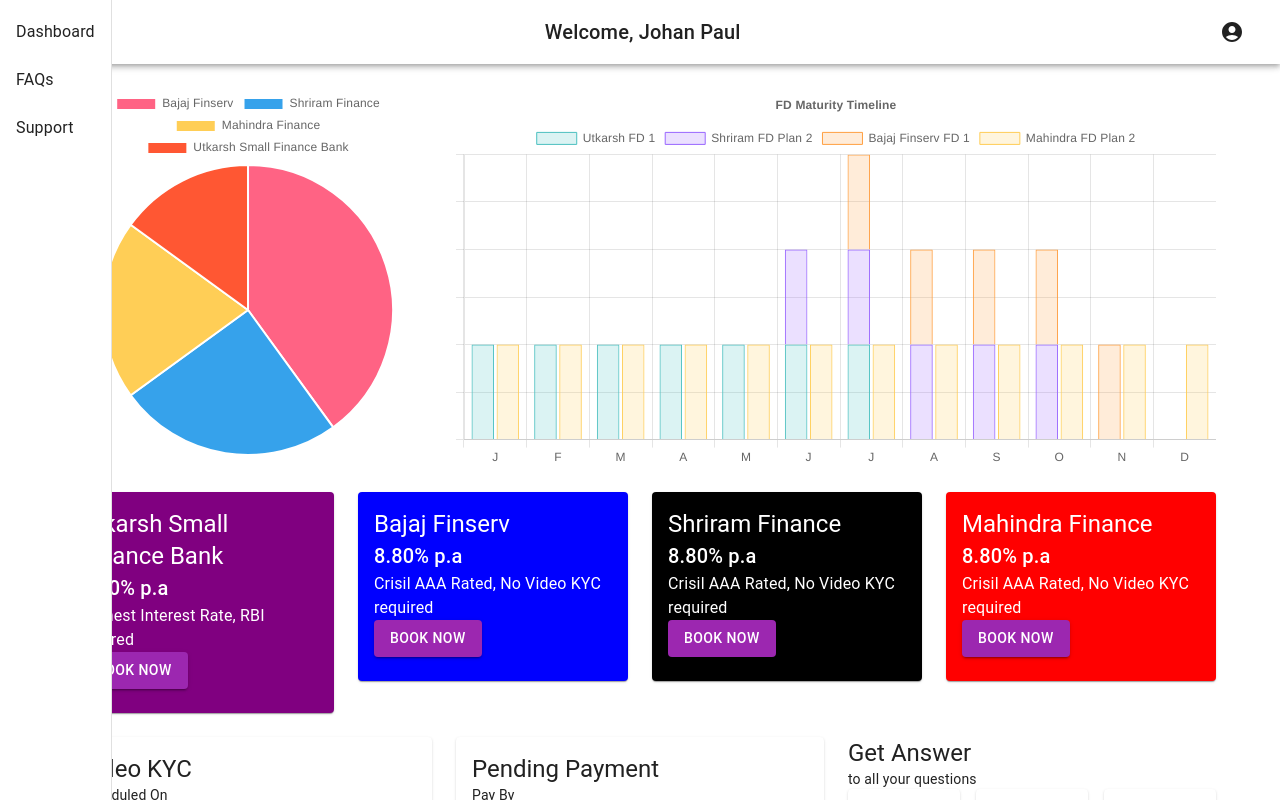
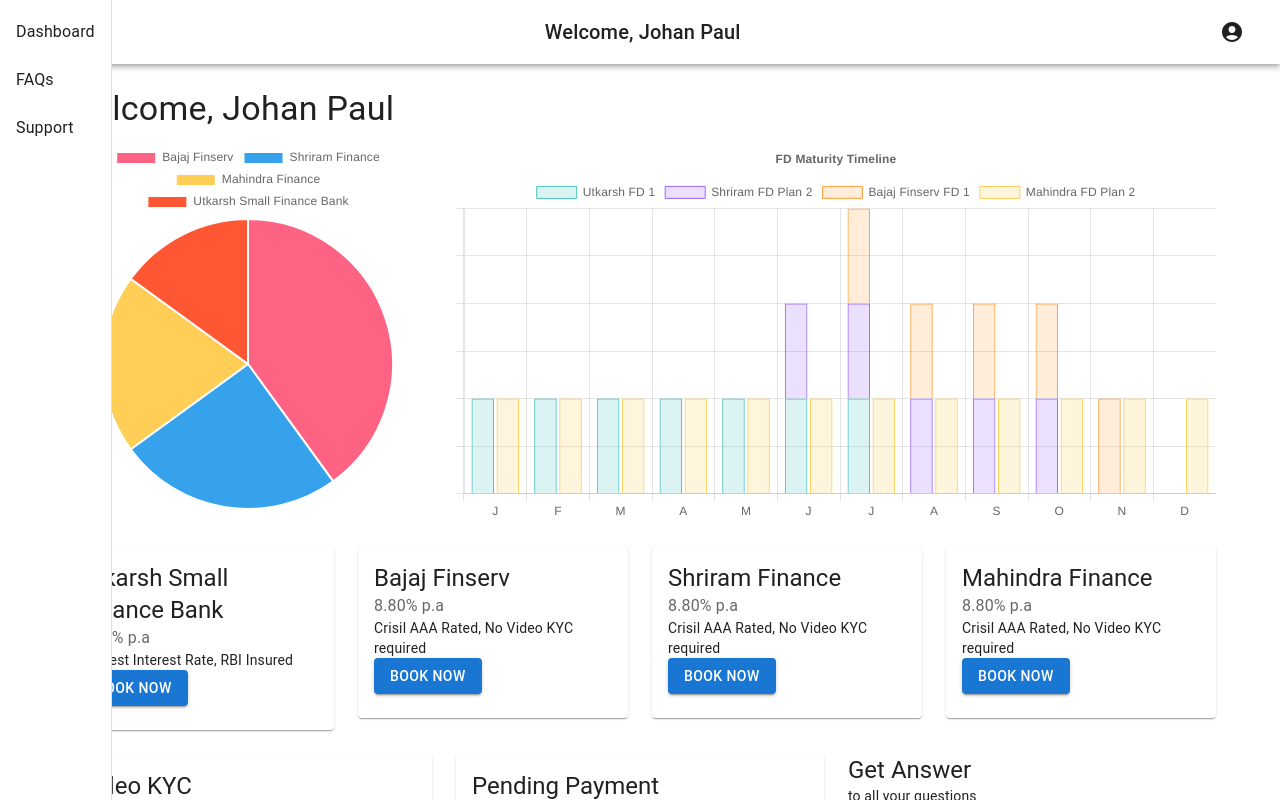
Before and after one commit to codearora/Portfolio-Dashboard, a React (Create React App) app in the folder dashboard-app/: page / in a window 1280 px wide. Shown: the top 800 px of the page. Built offline with nearby package versions, Linux system fonts and the light colour scheme; grey boxes are pictures that could not be loaded.

Commit message:
updated card component

```diff
--- a/dashboard-app/src/components/BankCard.js
+++ b/dashboard-app/src/components/BankCard.js
@@ -1,17 +1,39 @@
 import React from 'react';
 import { Card, CardContent, Typography, Button } from '@mui/material';
+import { makeStyles } from '@mui/styles';
 
-function BankCard({ bankName, interestRate, details, action, color }) {
+const useStyles = makeStyles({
+    root: {
+        borderLeft: props => `5px solid ${props.color}`,
+        boxShadow: '0 4px 8px rgba(0,0,0,0.1)',
+        borderRadius: '8px',
+    },
+    button: {
+        marginTop: '10px',
+    },
+});
+
+const BankCard = ({ bankName, interestRate, details, action, color }) => {
+    const classes = useStyles({ color });
+
     return (
-        <Card sx={{ backgroundColor: color, color: 'white' }}>
+        <Card className={classes.root}>
             <CardContent>
-                <Typography variant="h5">{bankName}</Typography>
-                <Typography variant="h6">{interestRate}</Typography>
-                <Typography>{details}</Typography>
-                <Button variant="contained" color="secondary">{action}</Button>
+                <Typography variant="h5" component="h2">
+                    {bankName}
+                </Typography>
+                <Typography color="textSecondary">
+                    {interestRate}
+                </Typography>
+                <Typography variant="body2" component="p">
+                    {details}
+                </Typography>
+                <Button className={classes.button} variant="contained" color="primary">
+                    {action}
+                </Button>
             </CardContent>
         </Card>
     );
-}
+};
 
 export default BankCard;
--- a/dashboard-app/src/components/Dashboard.js
+++ b/dashboard-app/src/components/Dashboard.js
@@ -5,11 +5,14 @@
 import VideoKYC from './VideoKYC';
 import PendingPayments from './PendingPayments';
 import Articles from './Articles';
-import { Grid, Container } from '@mui/material';
+import { Grid, Container, Typography } from '@mui/material';
 
 function Dashboard() {
     return (
         <Container maxWidth="lg">
+            <Typography variant="h4" gutterBottom>
+                Welcome, Johan Paul
+            </Typography>
             <Grid container spacing={3}>
                 <Grid item xs={12} md={6} lg={4}>
                     <FDPortfolioChart />
```
